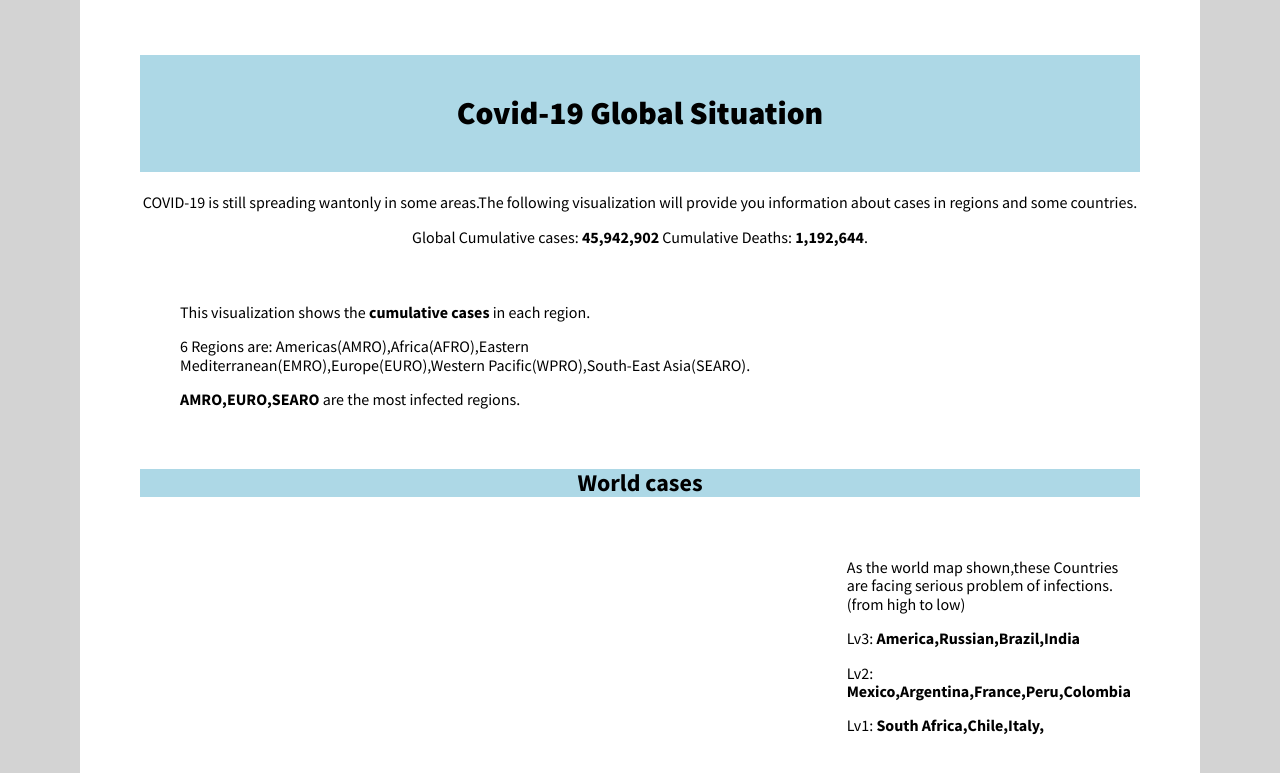
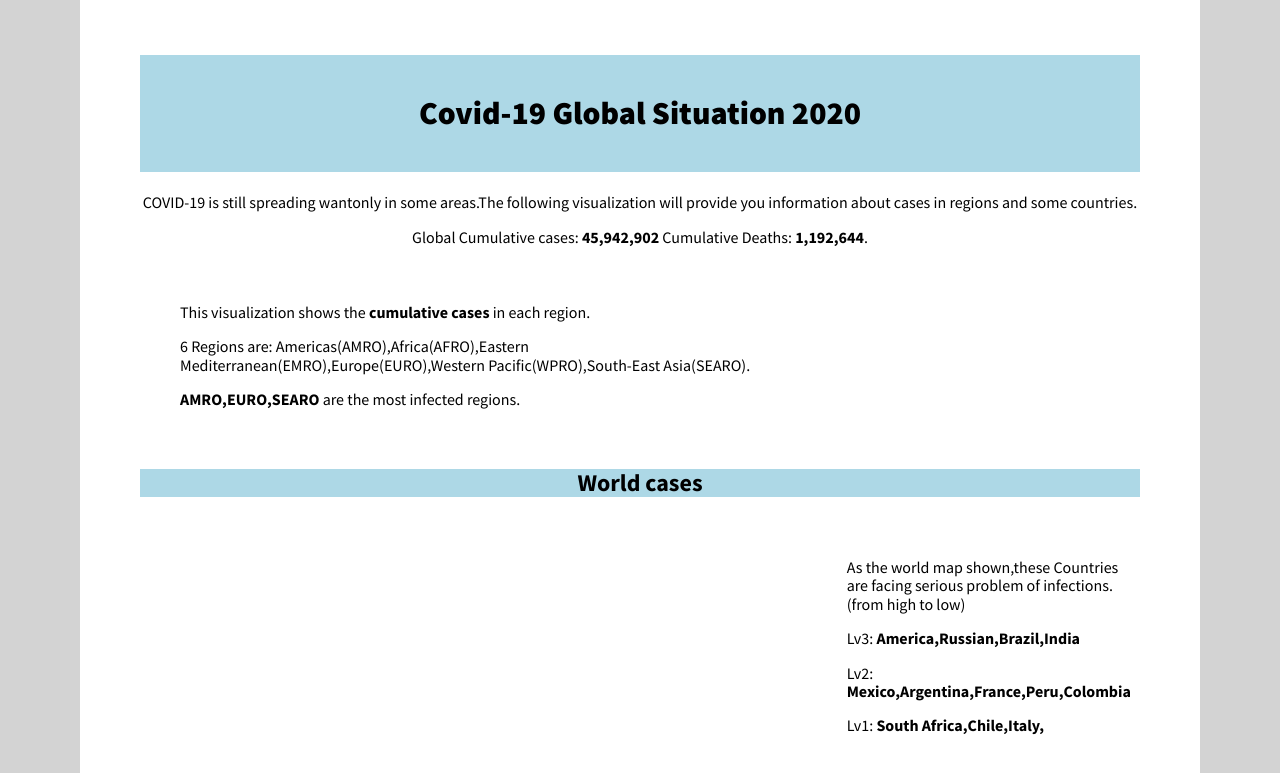
Before and after one commit to yunconglu/FIT3179, a plain HTML site: page index.html in a window 1280 px wide. Shown: the top 773 px of the page. Drawn offline with nearby package versions, Linux system fonts and the light colour scheme; a script that the page names is missing.

Commit message:
Update index.html

```diff
--- a/index.html
+++ b/index.html
@@ -76,7 +76,7 @@
    <!-- pure grid group -->
     <div class="pure-g">
       <div class="pure-u-1-1">
-        <h1 style="text-align:center">Covid-19 Global Situation</h1>
+        <h1 style="text-align:center">Covid-19 Global Situation 2020</h1>
 
         <p style="text-align:center">COVID-19 is still spreading wantonly in some areas.The following visualization will provide you information about cases in regions and some countries.</p>
         <p style="text-align:center">Global Cumulative cases: <strong>45,942,902</strong> Cumulative Deaths: <strong>1,192,644</strong>.</p>
```
